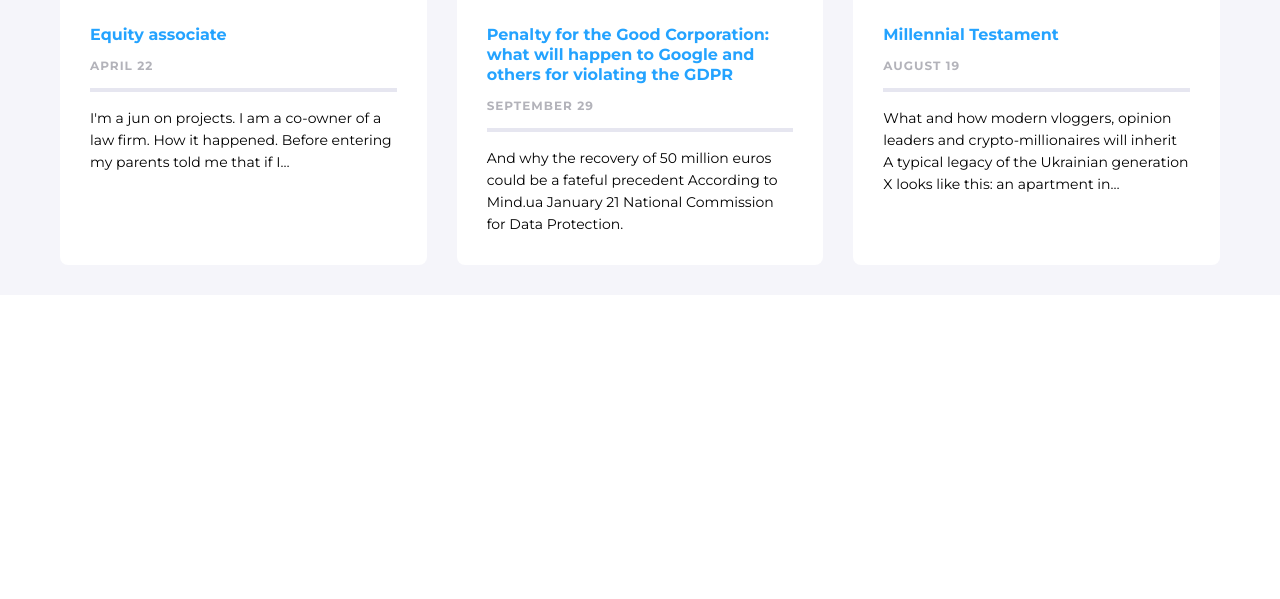
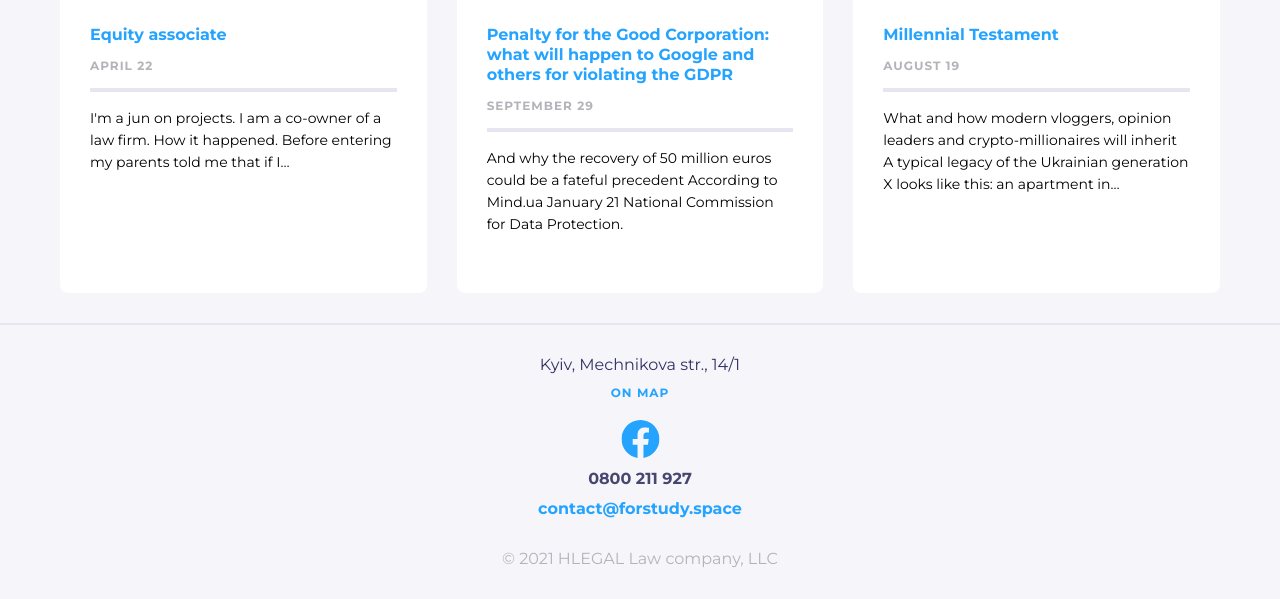
Before and after one commit to JustLittleFox/Hlegal-LC, a website: page app/index.html in a window 1280 px wide. Shown: the part 3314-3913 px from the top of the page. Before the commit the page ends 3609 px from the top, so only its background shows below. Drawn offline with nearby package versions, Linux system fonts and the light colour scheme.

Commit message:
page end

```diff
--- a/app/index.html
+++ b/app/index.html
@@ -272,6 +272,29 @@
                 </article>
             </div>
         </section>
+        <footer class="footer container">
+            <div class="footer__text">
+                <p class="footer__place-text">Kyiv, Mechnikova str., 14/1</p>
+                <a class="footer__place-link" href="">On map</a>
+                <a class="footer__fb" href=""><svg width="39" height="38" viewBox="0 0 39 38" fill="none"
+                        xmlns="http://www.w3.org/2000/svg">
+                        <g clip-path="url(#clip0_35855_3255)">
+                            <path
+                                d="M38.5 19.1161C38.5 8.55857 29.9934 0 19.5 0C9.00658 0 0.5 8.55857 0.5 19.1161C0.5 28.6575 7.44803 36.5659 16.5312 38V24.6419H11.707V19.1161H16.5312V14.9046C16.5312 10.1136 19.3678 7.46723 23.7078 7.46723C25.7866 7.46723 27.9609 7.84059 27.9609 7.84059V12.545H25.5651C23.2048 12.545 22.4688 14.0185 22.4688 15.5302V19.1161H27.7383L26.8959 24.6419H22.4688V38C31.552 36.5659 38.5 28.6575 38.5 19.1161Z"
+                                fill="#24A3FF" />
+                        </g>
+                        <defs>
+                            <clipPath id="clip0_35855_3255">
+                                <rect width="38" height="38" fill="white" transform="translate(0.5)" />
+                            </clipPath>
+                        </defs>
+                    </svg>
+                </a>
+                <a class="footer__phone" href="tel:0800211927">0800 211 927</a>
+                <a class="footer__mail" href="mailto:contact@forstudy.space">contact@forstudy.space</a>
+                <p class="footer__policity">© 2021 HLEGAL Law company, LLC</p>
+            </div>
+        </footer>
     </div>
 
     <script src="https://code.jquery.com/jquery-3.7.0.min.js"
--- /dev/null
+++ b/app/sass/_footer.scss
@@ -0,0 +1,59 @@
+.footer {
+    text-align: center;
+    border-top: 2px solid $border-color-02;
+    padding: 30px;
+
+    &__text {
+        display: flex;
+        flex-direction: column;
+    }
+
+    &__place-text {
+        font-weight: 400;
+        font-size: 16px;
+        line-height: 20px;
+        color: $place-color;
+
+    }
+
+    &__place-link {
+        text-decoration: none;
+        margin-top: 10px;
+        font-weight: 700;
+        font-size: 12px;
+        line-height: 15px;
+        letter-spacing: 1px;
+        text-transform: uppercase;
+        color: $links-btn-color;
+    }
+
+    &__fb {
+        margin-top: 20px;
+    }
+
+    &__phone {
+        text-decoration: none;
+        color: $footer-tel-color;
+        font-weight: 700;
+        font-size: 16px;
+        line-height: 20px;
+        margin-top: 7px;
+    }
+
+    &__mail {
+        font-weight: 700;
+        font-size: 16px;
+        line-height: 20px;
+        text-decoration: 0;
+        color: $links-btn-color;
+        margin-top: 10px;
+    }
+
+    &__policity {
+        font-weight: 400;
+        font-size: 16px;
+        line-height: 20px;
+        color: $btn-grey-color;
+        margin-top: 30px;
+    }
+}
--- a/app/sass/_publications.scss
+++ b/app/sass/_publications.scss
@@ -24,19 +24,20 @@
     }
 
     &__list {
-
         margin-top: 30px;
         padding: 0;
+        padding-bottom: 30px;
     }
 
     &__item {
+        border-radius: 8px;
         background-color: $text-color;
     }
 
-    &__item {
+    &__item:not(:last-child) {
         margin-bottom: 28px;
-        border-radius: 8px;
     }
+
 
     &__box-img {
         object-fit: cover;
--- a/app/sass/_variables.scss
+++ b/app/sass/_variables.scss
@@ -9,6 +9,8 @@ $border-color-02: rgba(230, 230, 240, 1);
 $dots-grey-color:#E6E6F0;
 $menu-list-bg:rgba(50, 50, 100, 0.7);
 $menu-list-link:#F5F5FA;
+$place-color: #323264;
+$footer-tel-color: #46466E;
 $bg-after: #CACADB;
 $bg-before: #E7E7F2;
 $publ-bg:rgba(245, 245, 250, 1);
--- a/app/sass/style.scss
+++ b/app/sass/style.scss
@@ -15,3 +15,4 @@
 @import 'slider';
 @import 'trust-list';
 @import 'publications';
+@import 'footer';
```
Also changed, not shown: app/css/style.css, app/img/facebook-footer.svg (added), 1 other file.
